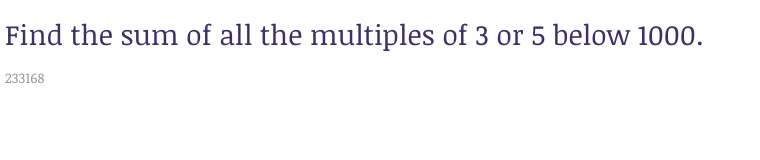
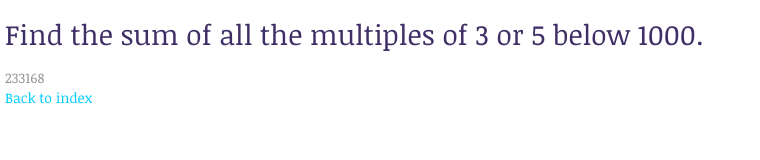
Before and after one commit to gecko25/eulerprojects, a plain HTML site: page solutions/one.html in a window 1280 px wide. Shown: the whole page, without its empty margins (0-760 px from the left). Drawn offline with Linux system fonts and the light colour scheme.

Commit message:
Added back button to one.html

```diff
--- a/solutions/one.html
+++ b/solutions/one.html
@@ -23,6 +23,8 @@
 			{{problemOneCtrl.answer}}
 		<div>
 
+		<a href="../index.html"> Back to index </a>
+
 	</body>
 
 
```
